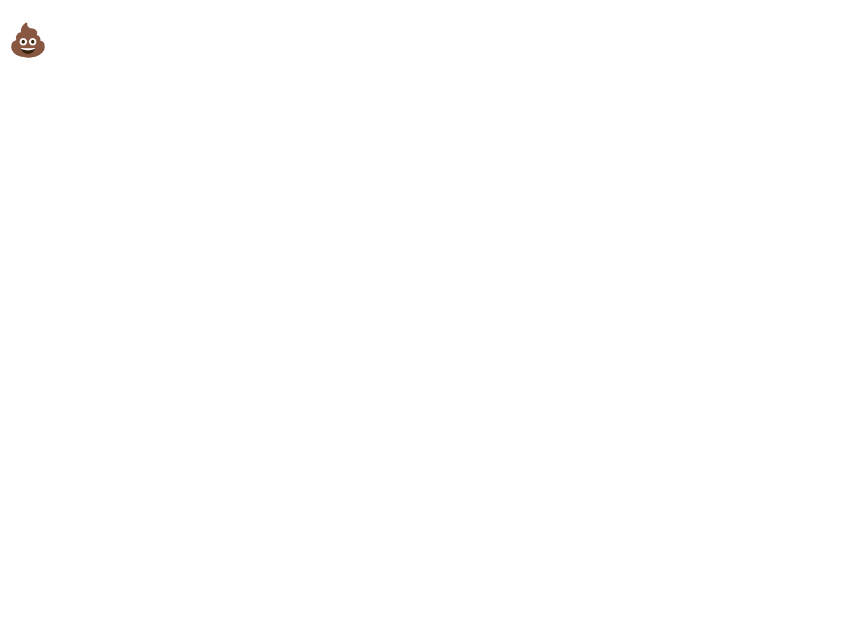
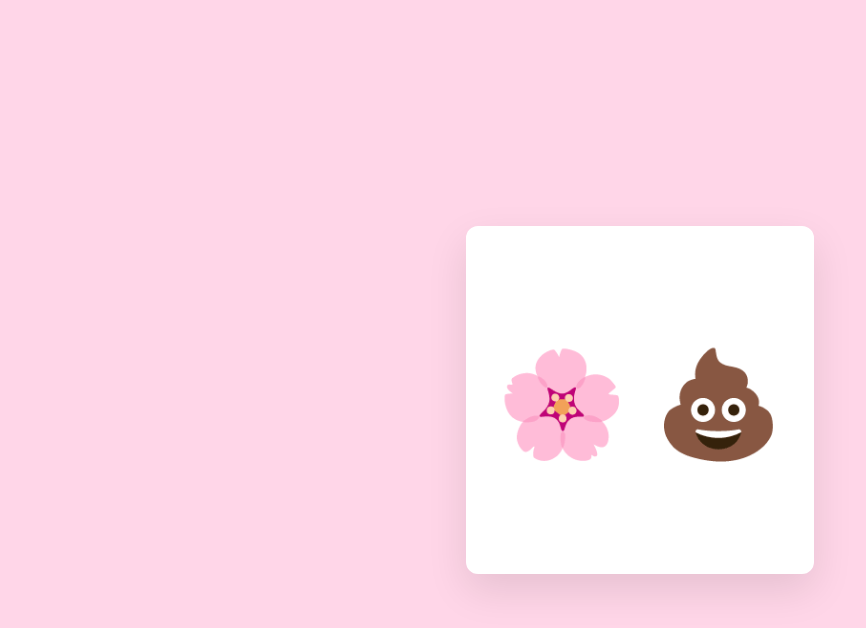
Before and after one commit to marek-kosco/islasalte, a plain HTML site: page index.html in a window 1280 px wide. Shown: the whole page, without its empty margins (0-866 px from the left). Drawn offline with Linux system fonts and the light colour scheme.

Commit message:
Update index.html

```diff
--- a/index.html
+++ b/index.html
@@ -1,9 +1,65 @@
-<!DOCTYPE html>
-<html>
+<!doctype html>
+<html lang="en">
 <head>
-  <title> IslaSalte.com </title>
+  <meta charset="utf-8" />
+  <meta name="viewport" content="width=device-width,initial-scale=1" />
+  <title>🌸 Isla Salté</title>
+
+  <style>
+    :root {
+      --baby-pink: #ffd6e8;
+    }
+
+    /* Reset + full-viewport layout */
+    html,body {
+      height: 100%;
+      margin: 0;
+      font-family: system-ui, -apple-system, "Segoe UI", Roboto, "Helvetica Neue", Arial;
+      background: var(--baby-pink);
+      -webkit-font-smoothing: antialiased;
+      -moz-osx-font-smoothing: grayscale;
+    }
+
+    /* Centering container */
+    .wrap {
+      min-height: 100vh;
+      display: flex;
+      align-items: center;
+      justify-content: center;
+    }
+
+    /* The thick white square */
+    .square {
+      width: 320px;
+      height: 320px;
+      background: #ffffff;
+      display: flex;
+      align-items: center;
+      justify-content: center;
+      border: 14px solid #ffffff; /* thick white border */
+      box-shadow: 0 16px 40px rgba(0,0,0,0.10);
+      border-radius: 12px; /* slight rounding — remove if you want perfectly sharp corners */
+    }
+
+    /* Emoji size */
+    .emoji {
+      font-size: 6.5rem; /* adjust to make the emoji larger/smaller */
+      line-height: 1;
+      user-select: none;
+    }
+
+    /* Small responsive tweak */
+    @media (max-width: 380px) {
+      .square { width: 260px; height: 260px; border-width: 10px; }
+      .emoji { font-size: 5rem; }
+    }
+  </style>
 </head>
 <body>
-  <h1> 💩 </h1>
+  <div class="wrap">
+    <div class="square" role="img" aria-label="flower emoji in a white square">
+      <div class="emoji"> 🌸 💩 </div>
+    </div>
+  </div>
 </body>
 </html>
```
